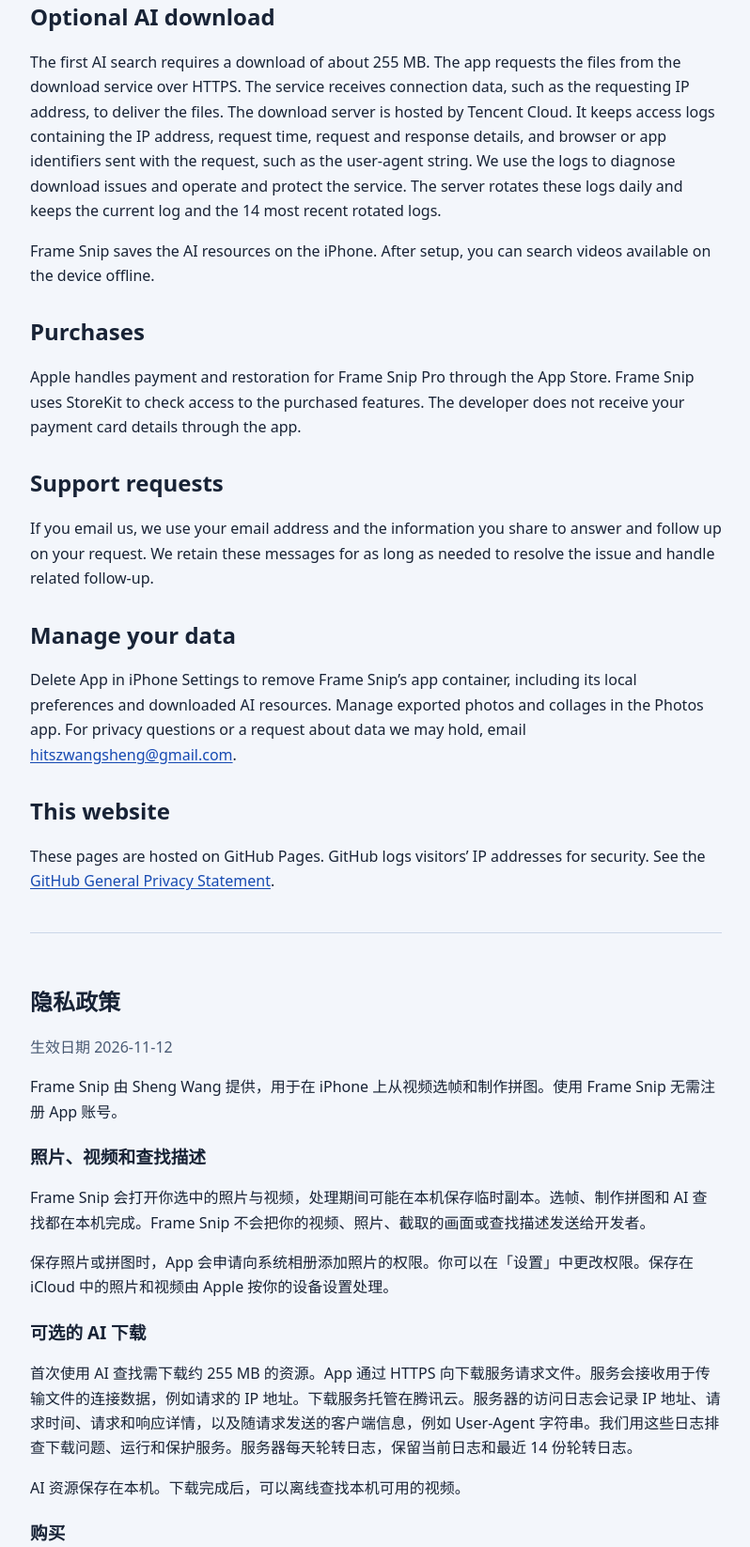
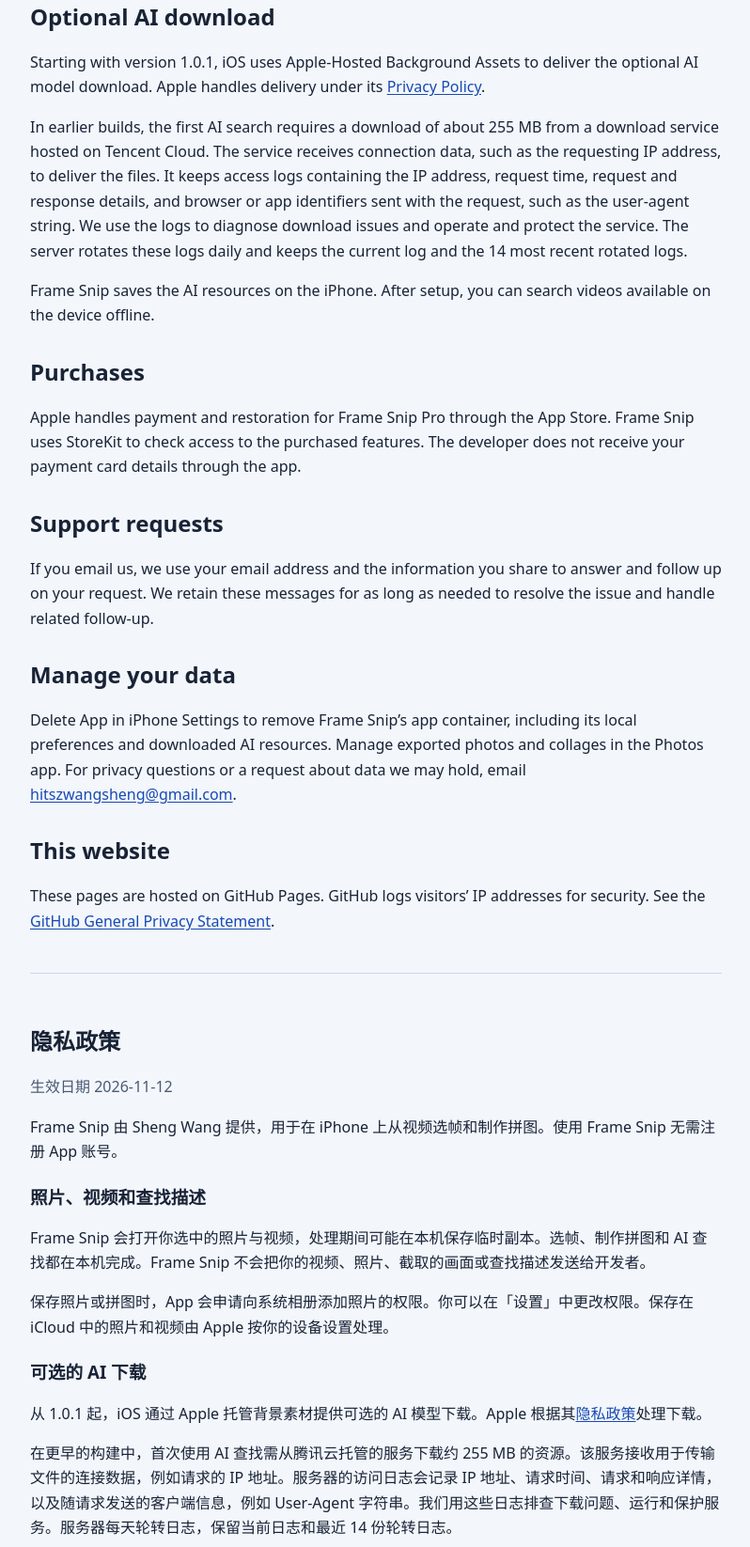
Before and after one commit to vinsonswang/frame-snip-support, a plain HTML site: page privacy.html in a window 1280 px wide. Shown: the part 579-2225 px from the top of the page at 94% size, without its empty margins (240-1038 px from the left). Drawn offline with Linux system fonts and the light colour scheme.

Commit message:
Document Apple-hosted model downloads in Frame Snip 1.0.1

```diff
--- a/privacy.html
+++ b/privacy.html
@@ -23,7 +23,8 @@
         <p>Saving a photo or collage asks for permission to add to your Photos library. You can change this permission in Settings. Photos and videos stored in iCloud are handled by Apple according to your device settings.</p>
 
         <h2>Optional AI download</h2>
-        <p>The first AI search requires a download of about 255 MB. The app requests the files from the download service over HTTPS. The service receives connection data, such as the requesting IP address, to deliver the files. The download server is hosted by Tencent Cloud. It keeps access logs containing the IP address, request time, request and response details, and browser or app identifiers sent with the request, such as the user-agent string. We use the logs to diagnose download issues and operate and protect the service. The server rotates these logs daily and keeps the current log and the 14 most recent rotated logs.</p>
+        <p>Starting with version 1.0.1, iOS uses Apple-Hosted Background Assets to deliver the optional AI model download. Apple handles delivery under its <a href="https://www.apple.com/legal/privacy/">Privacy Policy</a>.</p>
+        <p>In earlier builds, the first AI search requires a download of about 255 MB from a download service hosted on Tencent Cloud. The service receives connection data, such as the requesting IP address, to deliver the files. It keeps access logs containing the IP address, request time, request and response details, and browser or app identifiers sent with the request, such as the user-agent string. We use the logs to diagnose download issues and operate and protect the service. The server rotates these logs daily and keeps the current log and the 14 most recent rotated logs.</p>
         <p>Frame Snip saves the AI resources on the iPhone. After setup, you can search videos available on the device offline.</p>
 
         <h2>Purchases</h2>
@@ -48,7 +49,8 @@
         <p>保存照片或拼图时，App 会申请向系统相册添加照片的权限。你可以在「设置」中更改权限。保存在 iCloud 中的照片和视频由 Apple 按你的设备设置处理。</p>
 
         <h3>可选的 AI 下载</h3>
-        <p>首次使用 AI 查找需下载约 255 MB 的资源。App 通过 HTTPS 向下载服务请求文件。服务会接收用于传输文件的连接数据，例如请求的 IP 地址。下载服务托管在腾讯云。服务器的访问日志会记录 IP 地址、请求时间、请求和响应详情，以及随请求发送的客户端信息，例如 User-Agent 字符串。我们用这些日志排查下载问题、运行和保护服务。服务器每天轮转日志，保留当前日志和最近 14 份轮转日志。</p>
+        <p>从 1.0.1 起，iOS 通过 Apple 托管背景素材提供可选的 AI 模型下载。Apple 根据其<a href="https://www.apple.com.cn/legal/privacy/">隐私政策</a>处理下载。</p>
+        <p>在更早的构建中，首次使用 AI 查找需从腾讯云托管的服务下载约 255 MB 的资源。该服务接收用于传输文件的连接数据，例如请求的 IP 地址。服务器的访问日志会记录 IP 地址、请求时间、请求和响应详情，以及随请求发送的客户端信息，例如 User-Agent 字符串。我们用这些日志排查下载问题、运行和保护服务。服务器每天轮转日志，保留当前日志和最近 14 份轮转日志。</p>
         <p>AI 资源保存在本机。下载完成后，可以离线查找本机可用的视频。</p>
 
         <h3>购买</h3>
```
